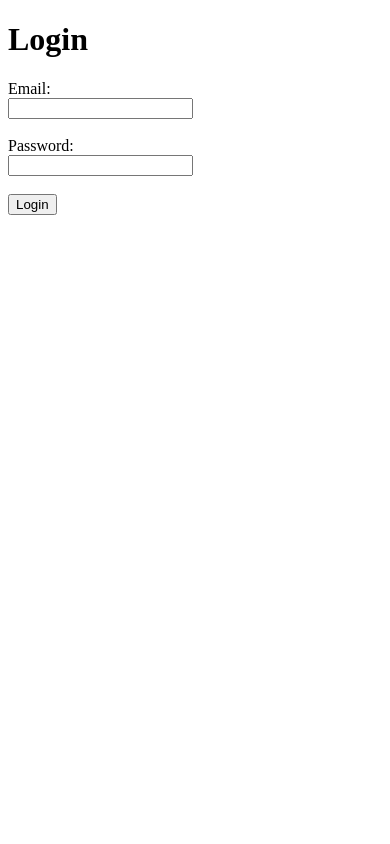
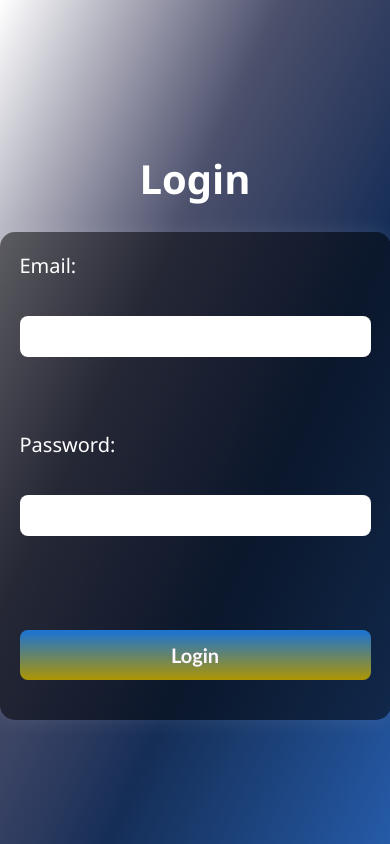
Before and after one commit to mulderCar/blueSkyApplication, a Flask app: page / in a window 390 px wide. Run offline with Flask 3, Linux system fonts and the light colour scheme.

Commit message:
update style and fix style of pages

```diff
--- /dev/null
+++ b/BlueSkyPortalApp/static/style/style.css
@@ -0,0 +1,99 @@
+/* Base Page Styles */
+body {
+    background-color: black;
+    color: white;
+    text-align: center;
+    font-size: 25px;
+    font-family: 'Segoe UI', Tahoma, Geneva, Verdana, sans-serif;
+    background-image: linear-gradient(to left top, #255ba8, #214f93, #1d447e, #19396a, #152e57, #2a395e, #3b4464, #4b506b, #76788e, #a3a3b2, #d0d0d8, #ffffff);
+    height: 100vh;
+    background-size: cover;
+    background-attachment: fixed;
+    margin: 0;
+    padding: 0;
+    display: flex;
+    flex-direction: column;
+    justify-content: center;
+    align-items: center;
+}
+
+/* Form Styles */
+form {
+    background: rgba(0, 0, 0, 0.5);
+    padding: 40px;
+    border-radius: 15px;
+    box-shadow: 0 0 20px rgba(255, 255, 255, 0.1);
+    display: flex;
+    flex-direction: column;
+    width: 300px;
+    max-width: 90%;
+}
+
+/* Label and Input Fields */
+label {
+    margin-bottom: 10px;
+    font-size: 20px;
+    text-align: left;
+}
+
+input[type="email"],
+input[type="password"],
+input[type="text"],
+input[type="number"],
+input[type="file"] {
+    margin-bottom: 20px;
+    padding: 10px;
+    border: none;
+    border-radius: 8px;
+    font-size: 18px;
+    width: 100%;
+    box-sizing: border-box;
+}
+
+/* Buttons */
+button, #mybutton {
+    margin-top: 20px;
+    margin-bottom: 20px;
+    background: linear-gradient(to bottom, #2174cc 5%, #ad9603 100%);
+    background-color: #2174cc;
+    border: none;
+    border-radius: 8px;
+    display: inline-block;
+    cursor: pointer;
+    color: #fff7ff;
+    font-family: 'Trebuchet MS', sans-serif;
+    font-size: 20px;
+    font-weight: bold;
+    padding: 13px 32px;
+    text-decoration: none;
+    transition: background 0.3s ease;
+}
+
+button:hover, #mybutton:hover {
+    background: linear-gradient(to bottom, #ad9603 5%, #2174cc 100%);
+    background-color: #ad9603;
+}
+
+button:active, #mybutton:active {
+    position: relative;
+    top: 1px;
+}
+
+/* Error Message */
+.error {
+    color: #ff6b6b;
+    font-size: 18px;
+    margin-bottom: 20px;
+}
+
+/* Responsive Tweaks */
+@media (max-width: 600px) {
+    form {
+        width: 90%;
+        padding: 20px;
+    }
+
+    body {
+        font-size: 20px;
+    }
+}
--- a/BlueSkyPortalApp/templates/dashboard.html
+++ b/BlueSkyPortalApp/templates/dashboard.html
@@ -2,6 +2,7 @@
 <html lang="en">
 <head>
     <meta charset="UTF-8">
+    <link rel="stylesheet" href="{{ url_for('static', filename='style/style.css') }}">
     <title>Dashboard - BlueSky Portal</title>
 </head>
 <body>
--- a/BlueSkyPortalApp/templates/login.html
+++ b/BlueSkyPortalApp/templates/login.html
@@ -2,6 +2,7 @@
 <html lang="en">
 <head>
     <meta charset="UTF-8">
+    <link rel="stylesheet" href="{{ url_for('static', filename='style/style.css') }}">
     <title>Login - BlueSky Portal</title>
 </head>
 <body>
```
Also changed, not shown: BlueSkyPortalApp/style/style.css (deleted, +0 -46 lines).
